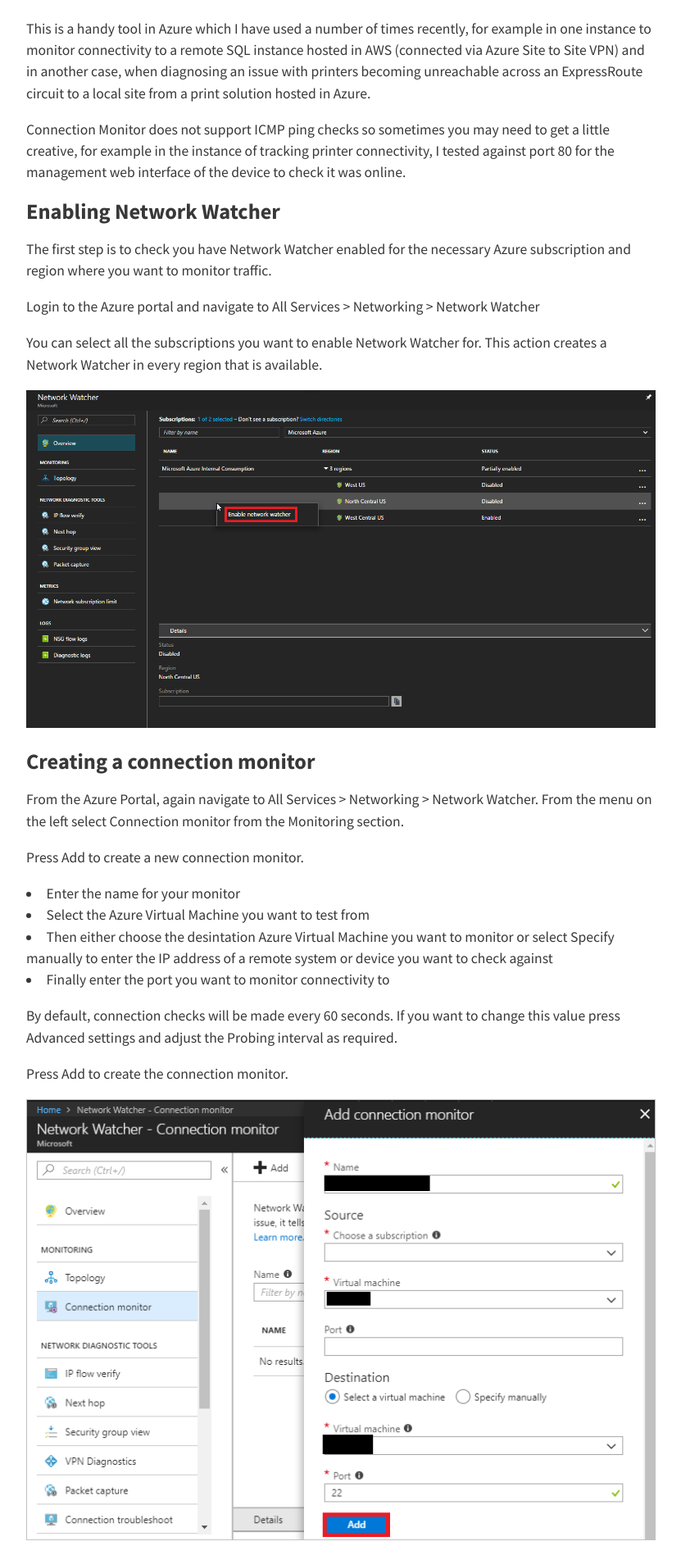
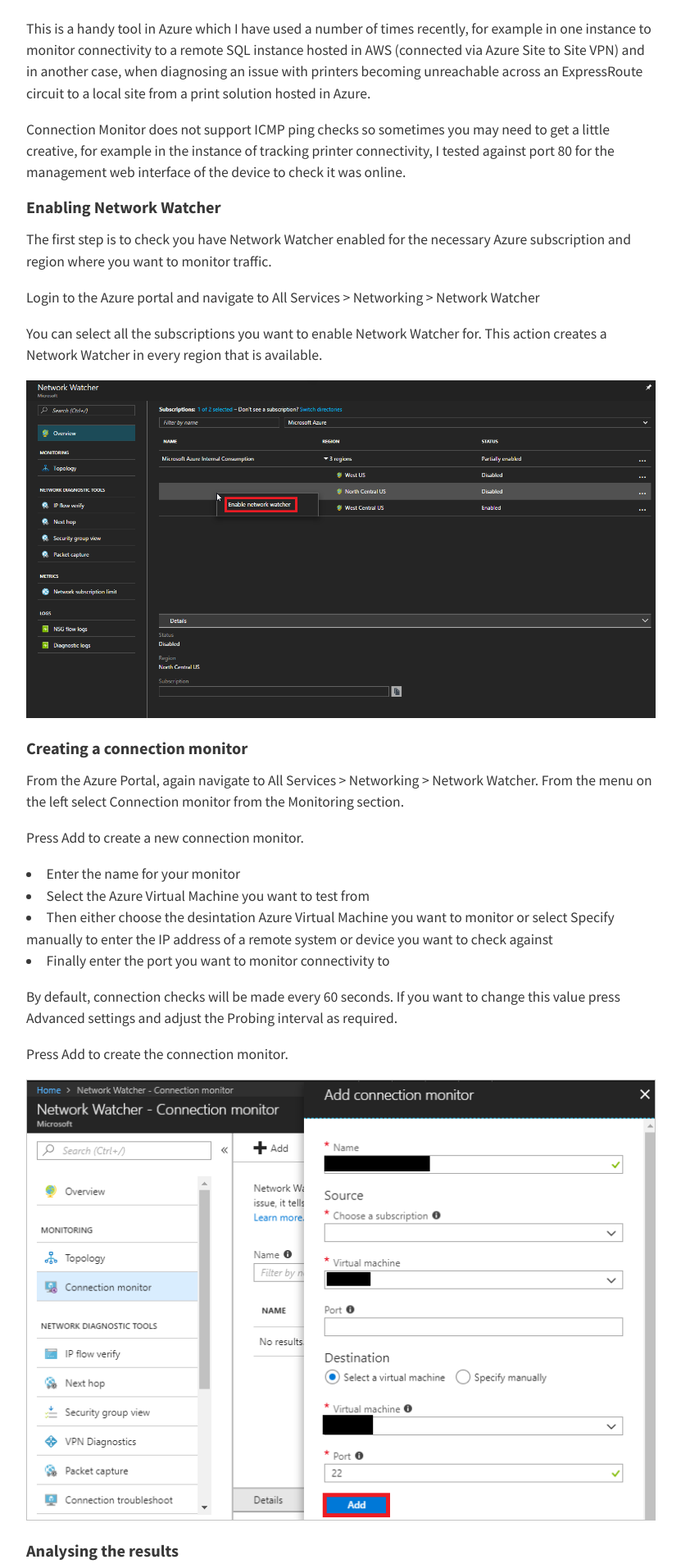
Before and after one commit to rossinthecloud/rossinthecloud.github.io, a Jekyll site: the page built from _posts/2020-02-01-AzureNetworkWatcher-MonitoringConnections.md, in a window 1280 px wide. Shown: the part 539-2447 px from the top of the page at 82% size, without its empty margins (224-1055 px from the left). Built offline with Jekyll 4.4.1, drawn with Linux system fonts in a browser that asks for light colours; nearby versions of some CDN libraries; comment, search, counter and statistics services are not loaded.

```diff
--- a/_posts/2020-02-01-AzureNetworkWatcher-MonitoringConnections.md
+++ b/_posts/2020-02-01-AzureNetworkWatcher-MonitoringConnections.md
@@ -15,7 +15,7 @@ This is a handy tool in Azure which I have used a number of times recently, for
 
 Connection Monitor does not support ICMP ping checks so sometimes you may need to get a little creative, for example in the instance of tracking printer connectivity, I tested against port 80 for the management web interface of the device to check it was online.
 
-### Enabling Network Watcher ###
+#### Enabling Network Watcher ####
 The first step is to check you have Network Watcher enabled for the necessary Azure subscription and region where you want to monitor traffic.
 
 Login to the Azure portal and navigate to All Services > Networking > Network Watcher
@@ -24,7 +24,7 @@ You can select all the subscriptions you want to enable Network Watcher for. Thi
 
 ![Enable Connection Watcher]({{ site.baseurl }}/assets/img/blog/2020-02-01-NetworkWatcherConnectionMonitor/enablenetworkwatcher.png)
 
-### Creating a connection monitor ###
+#### Creating a connection monitor ####
 From the Azure Portal, again navigate to All Services > Networking > Network Watcher. From the menu on the left select Connection monitor from the Monitoring section.
 
 Press Add to create a new connection monitor.
@@ -39,12 +39,12 @@ Press Add to create the connection monitor.
 
 ![Add Connection Monitor]({{ site.baseurl }}/assets/img/blog/2020-02-01-NetworkWatcherConnectionMonitor/addconnectionmonitor.png)
 
-### Analysing the results ###
+#### Analysing the results ####
 Once the network probs have ran, you will start to see the results of the connection monitor probe tests. These are outputted to a graph which you can adjust as necessary to drill down to the timeframe you want to investigate against.
 
 ![Example Graph]({{ site.baseurl }}/assets/img/blog/2020-02-01-NetworkWatcherConnectionMonitor/graph.jpg)
 
-## Adding an alert ###
+#### Adding an alert ####
 It is also possible to generate an alert when for example the connection monitor detects an anomily.
 
 In Azure portal, select the Monitor service, and then select Alerts > New alert rule. Set the Resource type as Connection Monitor, then filter down to the Connection Monitor that you want to use.
```
